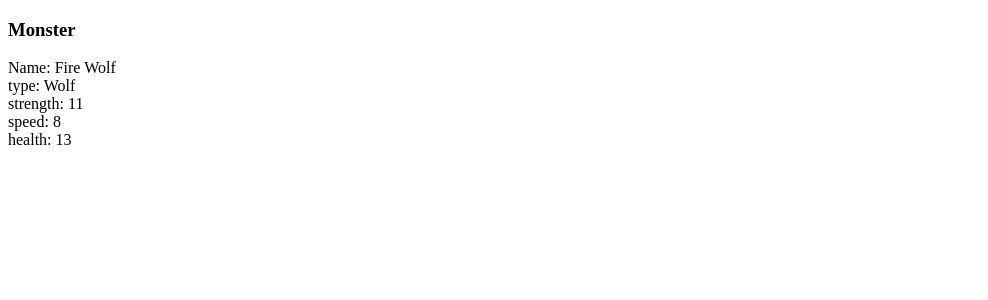
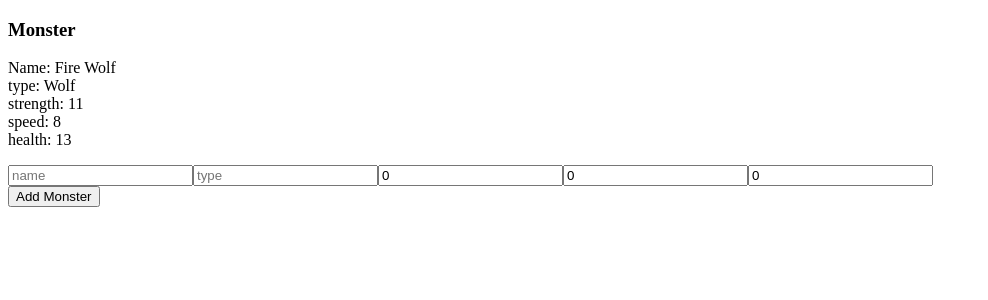
Before and after one commit to 93mcqmil/KomponentKata, a React (Vite) app: page / in a window 1280 px wide. Shown: the top 300 px of the page, without its empty margins (0-988 px from the left). Built offline with nearby package versions, Linux system fonts and the light colour scheme.

Commit message:
inputfält

```diff
--- a/src/App.tsx
+++ b/src/App.tsx
@@ -9,6 +9,7 @@ function App() {
     <GlobalStateProvider>
       <Monsters />
       <MonsterDataLoader />
+      <AddMonsterForm />
     </GlobalStateProvider>
   );
 }
```
